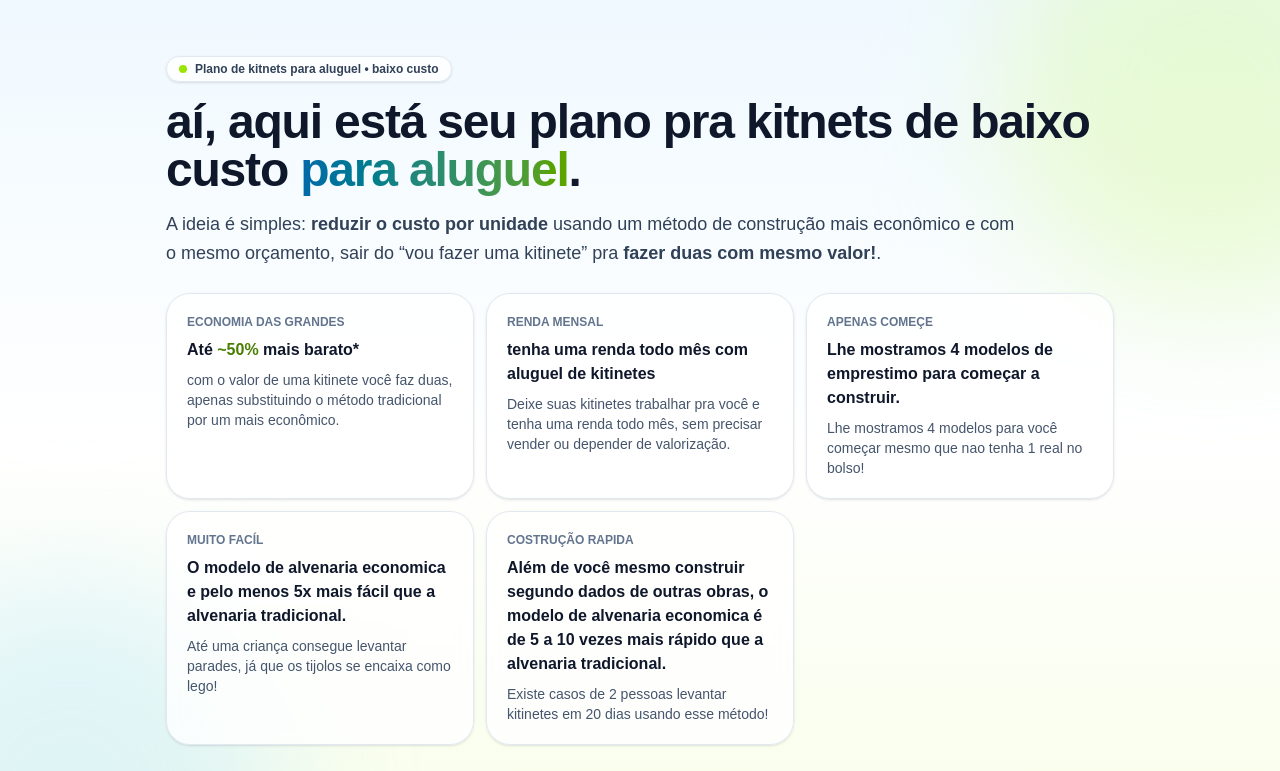
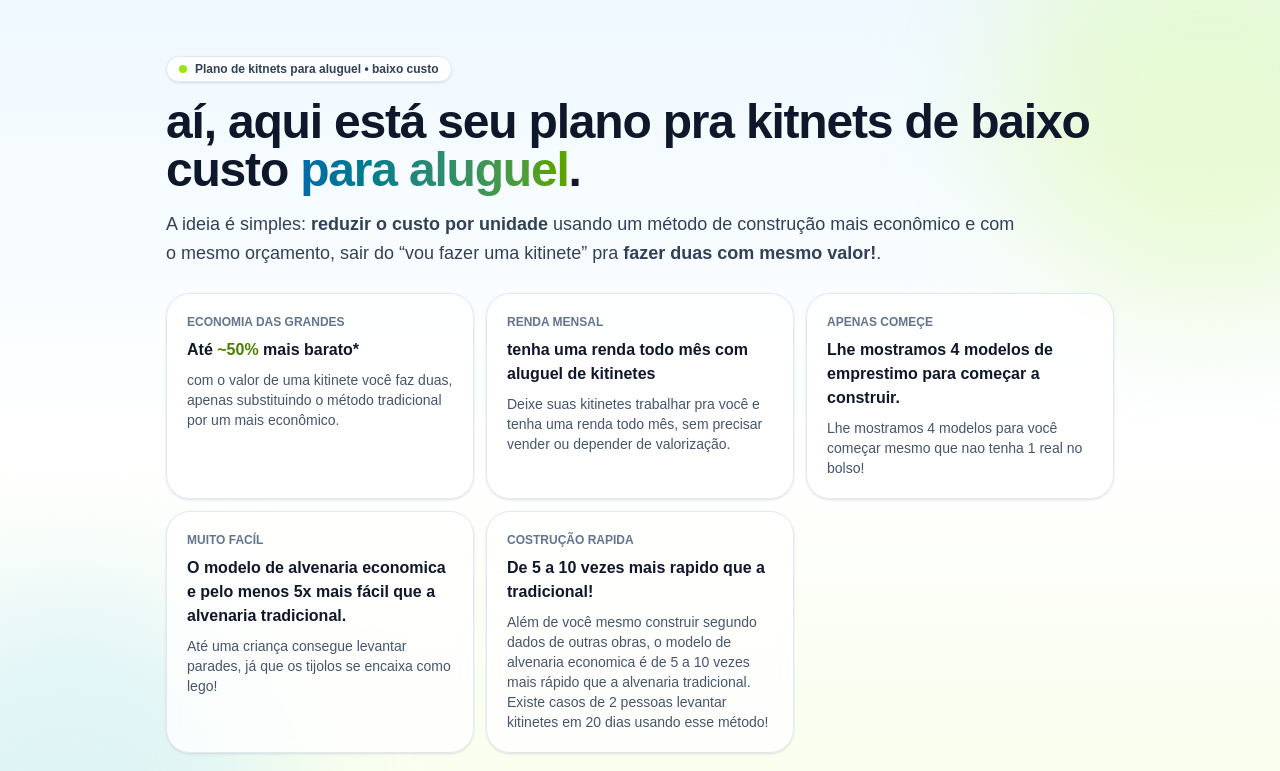
Before and after one commit to gregonocode/creative-nails, a Next.js app: page /oferta in a window 1280 px wide. Shown: the top 771 px of the page. Built offline with nearby package versions, Linux system fonts and the light colour scheme.

Commit message:
de 5 a 10 vezes mais rapido

```diff
--- a/app/oferta/OfertaClient.tsx
+++ b/app/oferta/OfertaClient.tsx
@@ -185,9 +185,10 @@ export default function OfertaPage() {
             <div className="rounded-3xl border border-slate-200 bg-white/80 p-5 shadow-sm backdrop-blur">
               <p className="text-xs font-semibold text-slate-500">COSTRUÇÃO RAPIDA</p>
               <p className="mt-2 text-base font-extrabold text-slate-900">
-                Além de você mesmo construir segundo dados de outras obras, o modelo de alvenaria economica é de 5 a 10 vezes mais rápido que a alvenaria tradicional.
+                De 5 a 10 vezes mais rapido que a tradicional!
               </p>
               <p className="mt-2 text-sm text-slate-600">
+                Além de você mesmo construir segundo dados de outras obras, o modelo de alvenaria economica é de 5 a 10 vezes mais rápido que a alvenaria tradicional.
                 Existe casos de 2 pessoas levantar kitinetes em 20 dias usando esse método!
               </p>
             </div>
```
